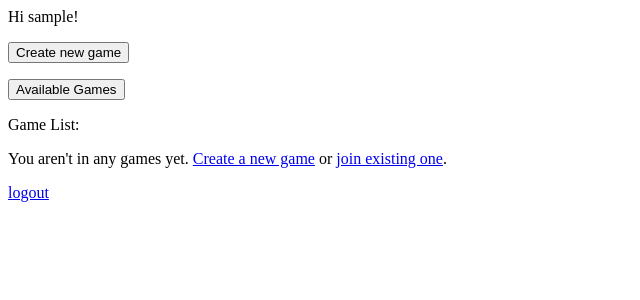
After one commit to FenosI2A/training_wheels, a Django app: page /my_games/ in a window 1280 px wide. The commit adds this page. Shown: the top 300 px of the page, without its empty margins (0-640 px from the left). Run offline with Django 3.2, Linux system fonts and the light colour scheme; the visitor is signed in with stand-in values (Sample User, id 1); data that the repository does not hold is empty.

Commit message:
Starting to work on logic Complete views and registration Complete my_games, and available_games views

```diff
--- a/training_wheels_game/games/models.py
+++ b/training_wheels_game/games/models.py
@@ -3,7 +3,7 @@ from django.contrib.auth.models import User
 from django.db import models
 
 
-class Games(models.Model):
+class Game(models.Model):
     game_title = models.CharField(max_length=100, null=False)
     player_1 = models.ForeignKey(User, on_delete=models.CASCADE, related_name='_is_host')
     player_2 = models.ForeignKey(User, null=True, default=None, on_delete=models.CASCADE, related_name='_is_Guest')
--- /dev/null
+++ b/training_wheels_game/templates/my_games.html
@@ -0,0 +1,38 @@
+{% extends 'base.html' %}
+
+{% block title %}My Games{% endblock %}
+
+{% block content %}
+    Hi {{ user.username }}!
+    <p> <a href="{% url 'create_new_game' %}">
+        <button type="submit">Create new game</button>
+        </a>
+    </p>
+    <p><a href="{% url 'available_games' %}"><input type="button" value="Available Games"></a></p>
+    <p>Game List: </p>
+        <form>
+        {% if game_list %}
+        <table width="50%" border="3">
+            <tr>
+                <th>Game Title</th>
+                <th>Player 1</th>
+                <th>Player 2</th>
+                <th>Game State</th>
+                <th>Active Player</th>
+            </tr>
+            {% for game in game_list %}
+                <tr>
+                    <td>{{ game.game_title }}</td>
+                    <td>{{ game.player_1 }}</td>
+                    <td>{{ game.player_2 }}</td>
+                    <td>{{ game.game_state }}</td>
+                    <td>{{ game.active_player }}</td>
+                </tr>
+            {% endfor %}
+        </table>
+        {% else %}
+            <p>You aren't in any games yet. <a href="{% url 'create_new_game' %}">Create a new game</a> or <a href="{% url 'available_games' %}">join existing one</a>.</p>
+        {% endif %}
+        </form>
+    <p><a href="{% url 'logout' %}">logout</a></p>
+{% endblock %}
--- a/training_wheels_game/training_wheels_game/forms.py
+++ b/training_wheels_game/training_wheels_game/forms.py
@@ -1,5 +1,5 @@
 from django import forms
-from games.models import Games
+from games.models import Game
 
 
 # class CreateNewGameForm(forms.Form):
@@ -8,5 +8,5 @@ from games.models import Games
 
 class CreateNewGameModelForm(forms.ModelForm):
     class Meta:
-        model = Games
+        model = Game
         fields = ('game_title',)
--- a/training_wheels_game/training_wheels_game/urls.py
+++ b/training_wheels_game/training_wheels_game/urls.py
@@ -21,7 +21,9 @@ from . import views
 urlpatterns = [
     path('admin/', admin.site.urls),
     path('accounts/', include('django.contrib.auth.urls')),
-    path('', views.game_list, name='home'),
+    path('', views.home, name='home'),
+    path('my_games/', views.game_list, name='my_games'),
+    path('available_games/', views.available_game_list, name='available_games'),
     path('create_new_game/', views.create_new_game_with_model_form, name='create_new_game'),
     path('signup/', views.SignUp.as_view(), name='signup'),
 ]
--- a/training_wheels_game/training_wheels_game/views.py
+++ b/training_wheels_game/training_wheels_game/views.py
@@ -1,5 +1,8 @@
+from django.contrib.auth import authenticate, login
+from django.contrib.auth.decorators import login_required
+from django.db.models import Q
 from django.shortcuts import render, redirect
-from games.models import Games
+from games.models import Game
 from django.contrib.auth.forms import UserCreationForm
 from django.urls import reverse_lazy
 from django.views import generic
@@ -11,46 +14,35 @@ class SignUp(generic.CreateView):
     success_url = reverse_lazy('login')
     template_name = 'signup.html'
 
+    def form_valid(self, form):
+        form.save()
+        username = self.request.POST['username']
+        password = self.request.POST['password1']
+        user = authenticate(username=username, password=password)
+        login(self.request, user)
+        return redirect('my_games')
 
+
+@login_required
 def game_list(request):
-    games_info = Games.objects.all()
+    games_info = Game.objects.filter(player_1=request.user)
     context = {
         "game_list": games_info
     }
-    return render(request, "home.html", context)
+    return render(request, "my_games.html", context)
 
 
-# def create_new_game(request):
-#     if request.method == 'POST':
-#         game_title = request.POST['game_name']
-#         player_1 = request.user
-#         game_state = "State"
-#         game_obj = Games(game_title=game_title, player_1=player_1, game_state=game_state)
-#         game_obj.save()
-#         return redirect('home')
-#
-#     else:
-#         return render(request, "Create_new_game.html", {})
+@login_required
+def available_game_list(request):
+    games_info = Game.objects.filter(Q(player_2__isnull=True) | Q(player_1__isnull=True)).exclude(Q(player_1=request.user) | Q(player_2=request.user))
+    print(str(games_info.query))
+    context = {
+        "game_list": games_info
+    }
+    return render(request, "available_games.html", context)
 
 
-# def create_new_game_with_form(request):
-#
-#     if request.method == 'POST':
-#         form = CreateNewGameForm(request.POST)
-#         if form.is_valid():
-#             name = form.cleaned_data['game_name']
-#             player_1 = request.user
-#             game_state = "State"
-#             game_obj = Games(game_title=name, player_1=player_1, game_state=game_state)
-#             game_obj.save()
-#             return redirect('home')
-#
-#     else:
-#         form = CreateNewGameForm()
-#
-#     return render(request, 'Create_new_game.html', {})
-
-
+@login_required
 def create_new_game_with_model_form(request):
 
     if request.method == 'POST':
@@ -65,4 +57,12 @@ def create_new_game_with_model_form(request):
     else:
         form = CreateNewGameModelForm()
 
-    return render(request, 'Create_new_game.html', {'form' : form})
+    return render(request, 'Create_new_game.html', {'form': form})
+
+#widok ktory przyjmuje game ID w URLu i wyswietla tą grę. Tak naprawde wyswietlenie gry to napis "tu jest gra nr {id}". Rzucamy 404 jesli gry o takim ID nie ma w bazie.
+
+
+def home(request):
+    if request.user.is_authenticated:
+        return redirect('my_games')
+    return render(request, "home.html")
```
Also changed, not shown: training_wheels_game/game_logic/tictactoe/main.py (added, +35 -0 lines), training_wheels_game/templates/available_games.html (added, +34 -0 lines), training_wheels_game/templates/home.html (+2 -35 lines), training_wheels_game/templates/registration/login.html (+4 -3 lines), training_wheels_game/training_wheels_game/settings.py (+7 -3 lines), training_wheels_game/game_logic/__init__.py (added), training_wheels_game/game_logic/tictactoe/__init__.py (added).
